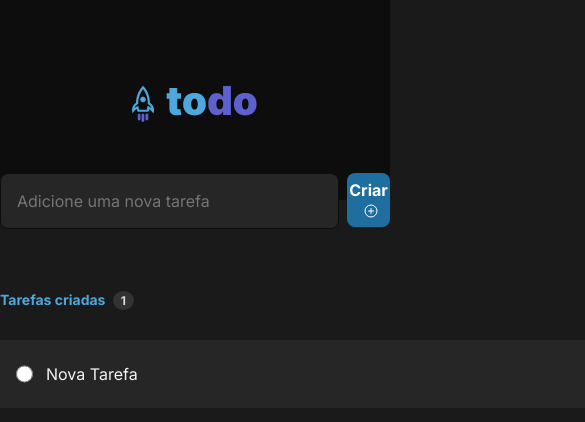
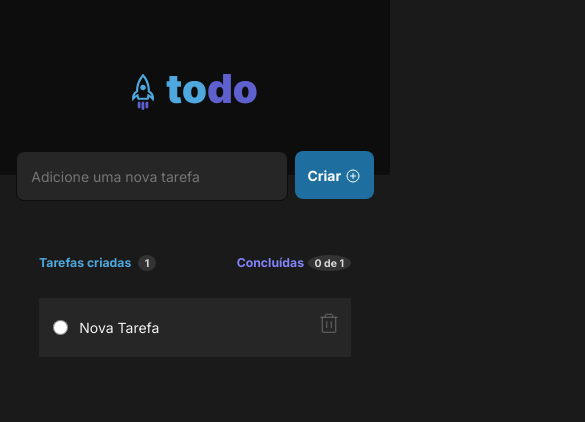
Before and after one commit to MartinGBB/todo-ignite, a React (Vite) app: page / in a window 390 px wide. Shown: the top 422 px of the page, 585 px wide, since content can reach past the window. Built offline with nearby package versions, Linux system fonts and the light colour scheme.

Commit message:
style: configura responsividade

```diff
--- a/src/components/Task.module.css
+++ b/src/components/Task.module.css
@@ -1,6 +1,6 @@
 .taskContent {
   display: grid;
-  width: 100%;
+  /* width: 100%; */
   padding: 1rem;
   grid-template-columns: 1.125rem 1fr 1.44rem;
   background: var(--gray-500);
@@ -36,3 +36,12 @@
   background: transparent;
   color: var(--gray-300)
 }
+
+/* @media (max-width: 768px) {
+
+  html {
+    font-size: 87.5%;
+  }
+
+
+} */
--- a/src/components/ToDo.module.css
+++ b/src/components/ToDo.module.css
@@ -19,7 +19,7 @@
 .form input {
   background: var(--gray-500);
   margin-right: 0.5rem;
-  width: 39.875rem;
+  width: 37.875rem;
   height: 1.375rem;
   padding: 1rem;
   border: 1px solid var(--gray-700);
@@ -106,3 +106,18 @@
 .tasks > p:nth-child(2) {
   font-weight: bold;
 }
+
+@media (max-width: 768px) {
+
+  html {
+    font-size: 87.5%;
+  }
+.contentTasks {
+  width: 80%;
+}
+
+.form input {
+  width: 62%;
+}
+
+}
```
Also changed, not shown: src/components/ToDo.tsx (indentation only).
